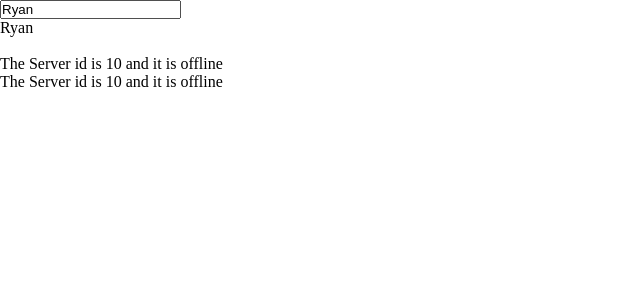
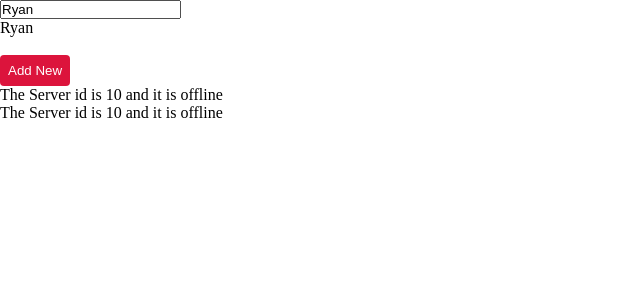
Before and after one commit to ryanwpb/angular-tutorial, an Angular app: page / in a window 1280 px wide. Shown: the top 300 px of the page, without its empty margins (0-640 px from the left). Built offline with nearby package versions, Linux system fonts and the light colour scheme.

Commit message:
Work with data binding using property binding.

```diff
--- a/src/app/servers/servers.component.html
+++ b/src/app/servers/servers.component.html
@@ -1,2 +1,3 @@
+<button class="btn btn-primary" [disabled]="allowNewServer">Add New</button>
 <app-server></app-server>
 <app-server></app-server>
--- a/src/app/servers/servers.component.ts
+++ b/src/app/servers/servers.component.ts
@@ -3,13 +3,15 @@ import { Component, OnInit } from '@angular/core';
 @Component({
   selector: 'app-servers',
   templateUrl: './servers.component.html',
-  styleUrls: ['./servers.component.css']
+  styleUrls: ['./servers.component.css'],
 })
 export class ServersComponent implements OnInit {
-
-  constructor() { }
-
-  ngOnInit(): void {
+  allowNewServer = false;
+  constructor() {
+    setTimeout(() => {
+      this.allowNewServer = true;
+    }, 2000);
   }
 
+  ngOnInit(): void {}
 }
--- a/src/styles.css
+++ b/src/styles.css
@@ -4,3 +4,11 @@
   padding: 0;
   box-sizing: border-box;
 }
+
+.btn.btn-primary {
+  padding: 0.5rem;
+  background-color: crimson;
+  color: #fff;
+  border: crimson;
+  border-radius: 0.25rem;
+}
```
